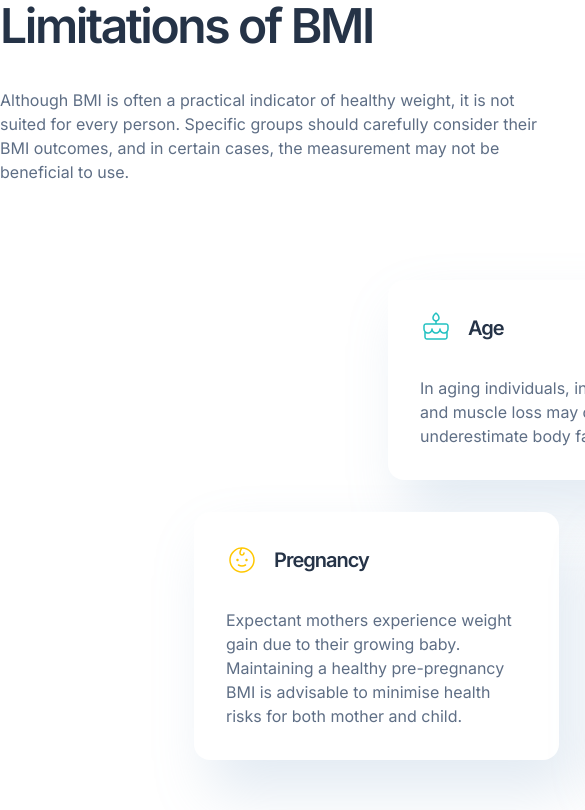
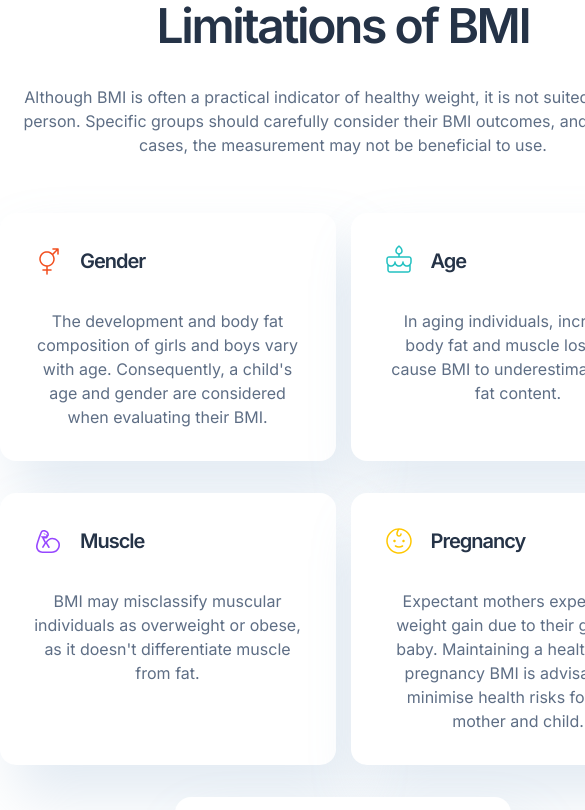
Before and after one commit to eddyriv3ra/bmi-calculator, a Next.js app: page /MainPage/FourthSection/FourthSection in a window 390 px wide. Shown: the top 810 px of the page, 585 px wide, since content can reach past the window. Built offline with nearby package versions, Linux system fonts and the light colour scheme.

Commit message:
tablet resize mode

```diff
--- a/src/components/Card/Card.module.scss
+++ b/src/components/Card/Card.module.scss
@@ -1,15 +1,20 @@
 @use '@/styles/abstracts/colors';
+@import '@/styles/abstracts/mixins';
 
 .card {
   display: flex;
   flex-direction: column;
   padding: 32px;
   width: 365px;
-  height: max-content;
   gap: 32px;
   border-radius: 16px;
   box-shadow: 16px 32px 56px 0px rgba(143, 174, 207, 0.25);
   background: colors.$pureWhite;
+
+  @include respond(xl) {
+    width: 335.5px;
+    margin-bottom: 17px;
+  }
 }
 
 .cardTop {
@@ -30,4 +35,8 @@
   color: colors.$darkElectricBlue;
   font-size: var(--body-medium);
   line-height: var(--body-line-height);
+
+  @include respond(xl) {
+    width: 271px;
+  }
 }
--- a/src/components/Card/Card.tsx
+++ b/src/components/Card/Card.tsx
@@ -5,11 +5,12 @@ interface ICard {
   title: string;
   description: string;
   iconName: string;
+  customCardStyle?: string;
 }
 
-const Card = ({ title, description, iconName }: ICard) => {
+const Card = ({ title, description, iconName, customCardStyle }: ICard) => {
   return (
-    <div className={styles.card}>
+    <div className={`${styles.card} ${customCardStyle}`}>
       <div className={styles.cardTop}>
         <Image
           src={`/images/${iconName}.svg`}
--- a/src/pages/MainPage/FourthSection/FourthSection.module.scss
+++ b/src/pages/MainPage/FourthSection/FourthSection.module.scss
@@ -1,19 +1,30 @@
 @use '@/styles/abstracts/colors';
+@import '@/styles/abstracts/mixins';
 
 .fourth {
-  height: 1500px;
   width: 1150px;
+  align-self: center;
+  position: relative;
+  height: 700px;
 
-  .firstRow {
-    display: flex;
-    gap: 132px;
+  @include respond(xl) {
+    width: 686px;
+    text-align: center;
+    gap: 56px;
+  }
 
   .limitations {
     display: flex;
     width: 564px;
     flex-direction: column;
-      height: max-content;
     gap: 35px;
+
+    @include respond(xl) {
+      width: 686px;
+      min-width: 271px;
+      gap: 32px;
+      margin-bottom: 56px;
+    }
 
     .title {
       color: colors.$gunMetal;
@@ -30,19 +41,70 @@
       width: 100%;
     }
   }
+
+  .cards {
+    @include respond(xl) {
+      display: flex;
+      flex-wrap: wrap;
+      justify-content: center;
+      gap: 15px;
+    }
+  }
 }
 
-  .secondRow {
-    display: flex;
-    justify-content: flex-end;
-    gap: 32px;
-    margin-top: 32px;
+.gender {
+  position: absolute;
+  top: 0;
+  right: 62px;
+
+  @include respond(xl) {
+    position: relative;
+    right: 0;
+    width: 100%;
+  }
 }
 
-  .thirdRow {
-    display: flex;
-    justify-content: center;
-    margin-top: 32px;
-    gap: 32px;
+.age {
+  position: absolute;
+  right: 397px;
+  top: 280px;
+  @include respond(xl) {
+    position: relative;
+    top: 0;
+    right: 0;
+    width: 100%;
   }
 }
+
+.muscle {
+  position: absolute;
+  right: 0;
+  top: 280px;
+  @include respond(xl) {
+    position: relative;
+    top: 0;
+    right: 0;
+  }
+}
+
+.pregnancy {
+  position: absolute;
+  top: 512px;
+  right: 600px;
+  @include respond(xl) {
+    position: relative;
+    top: 0;
+    right: 0;
+  }
+}
+
+.race {
+  position: absolute;
+  top: 512px;
+  right: 197px;
+  @include respond(xl) {
+    position: relative;
+    top: 0;
+    right: 0;
+  }
+}
--- a/src/pages/MainPage/FourthSection/FourthSection.tsx
+++ b/src/pages/MainPage/FourthSection/FourthSection.tsx
@@ -4,46 +4,47 @@ import Card from '@/components/Card';
 const FourthSection = () => {
   return (
     <div className={styles.fourth}>
-      <div className={styles.firstRow}>
       <div className={styles.limitations}>
         <p className={styles.title}>Limitations of BMI</p>
         <p className={styles.description}>
           Although BMI is often a practical indicator of healthy weight, it is
-            not suited for every person. Specific groups should carefully
-            consider their BMI outcomes, and in certain cases, the measurement
-            may not be beneficial to use.
+          not suited for every person. Specific groups should carefully consider
+          their BMI outcomes, and in certain cases, the measurement may not be
+          beneficial to use.
         </p>
       </div>
+      <div className={styles.cards}>
         <Card
           title="Gender"
           iconName="ph-gender-intersex-light"
           description="The development and body fat composition of girls and boys vary with
         age. Consequently, a child's age and gender are considered when
         evaluating their BMI."
+          customCardStyle={styles.gender}
         />
-      </div>
-      <div className={styles.secondRow}>
         <Card
           title="Age"
           iconName="ph-cake-light"
           description="In aging individuals, increased body fat and muscle loss may cause BMI to underestimate body fat content."
+          customCardStyle={styles.age}
         />
         <Card
           title="Muscle"
           iconName="flexed-biceps"
           description="BMI may misclassify muscular individuals as overweight or obese, as it doesn't differentiate muscle from fat."
+          customCardStyle={styles.muscle}
         />
-      </div>
-      <div className={styles.thirdRow}>
         <Card
           title="Pregnancy"
           iconName="ph-baby-light"
           description="Expectant mothers experience weight gain due to their growing baby. Maintaining a healthy pre-pregnancy BMI is advisable to minimise health risks for both mother and child."
+          customCardStyle={styles.pregnancy}
         />
         <Card
           title="Race"
           iconName="ph-person-light"
           description="Certain health concerns may affect individuals of some Black and Asian origins at lower BMIs than others. To learn more, it is advised to discuss this with your GP or practice nurse."
+          customCardStyle={styles.race}
         />
       </div>
     </div>
```
Also changed, not shown: src/pages/MainPage/ThirdSection/ThirdSection.module.scss (+23 -2 lines), src/pages/MainPage/ThirdSection/ThirdSection.tsx (+5 -2 lines). Lines whose indentation alone changed are shown as unchanged.
